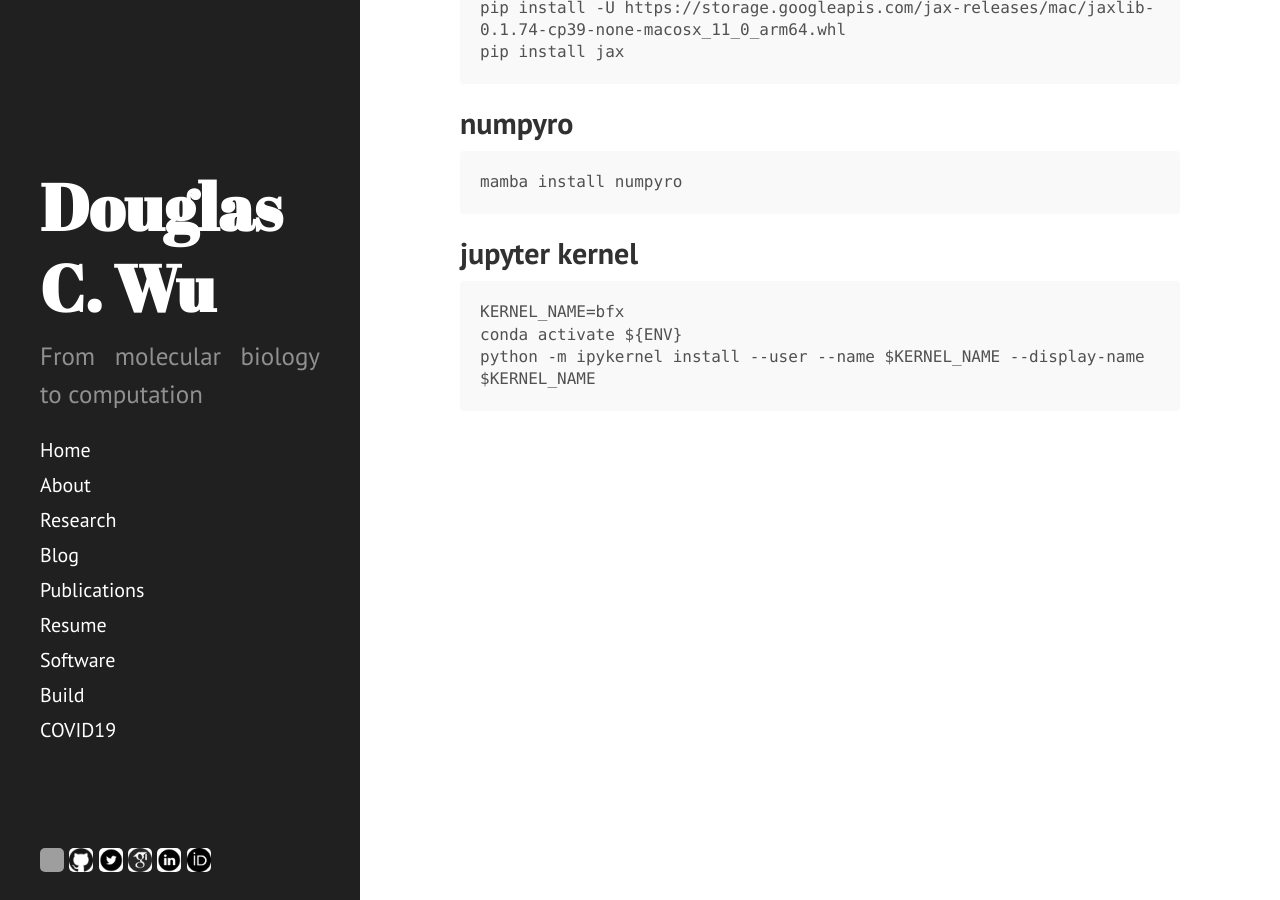
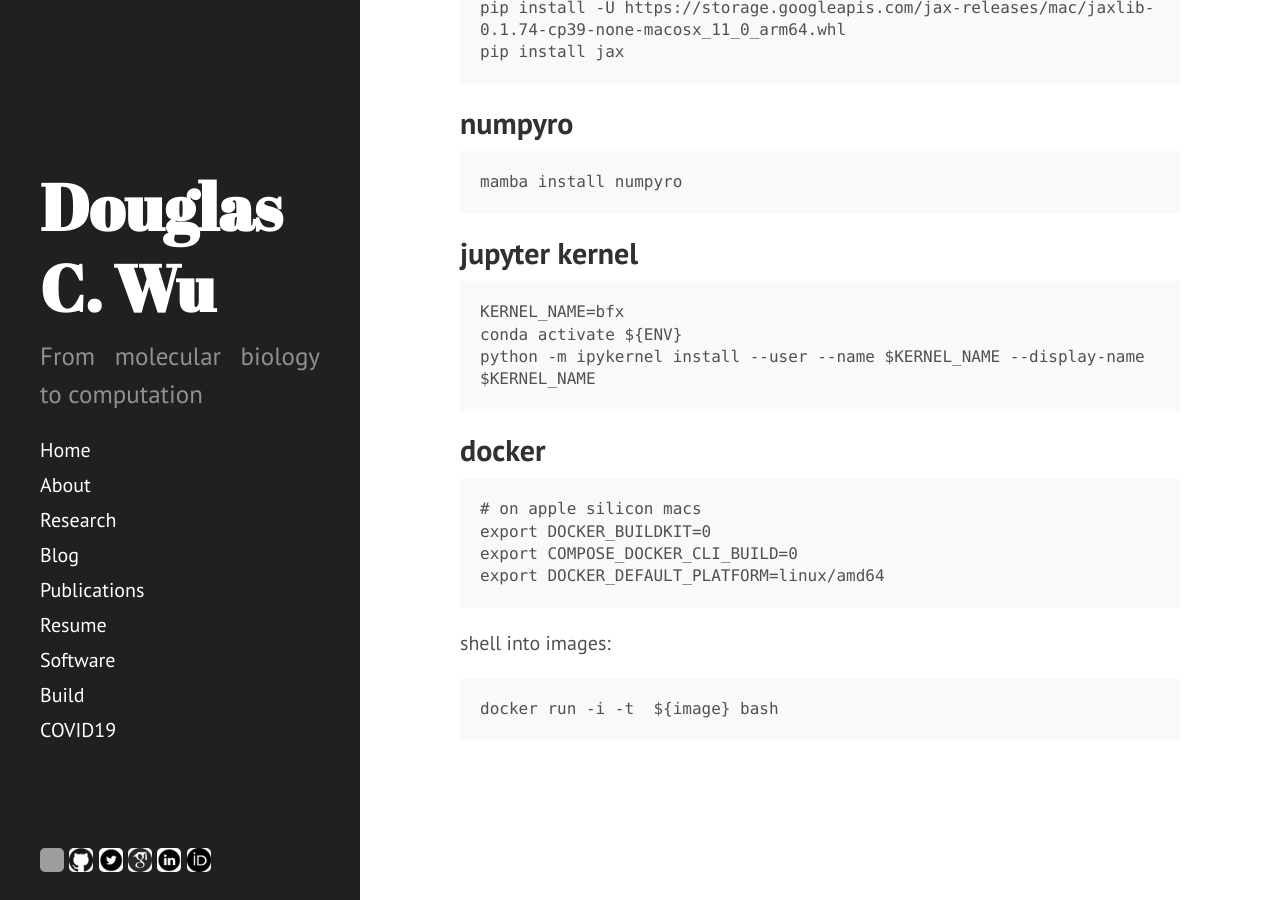
Before and after one commit to wckdouglas/wckdouglas.github.io, a Jekyll site: the page built from _pages/build.md, in a window 1280 px wide and 900 px high, scrolled down 8714 px. Built offline with Jekyll 4.4.1, drawn with Linux system fonts in a browser that asks for light colours; grey boxes are pictures that could not be loaded.

Commit message:
Update build.md

````diff
--- a/_pages/build.md
+++ b/_pages/build.md
@@ -358,3 +358,17 @@ KERNEL_NAME=bfx
 conda activate ${ENV}
 python -m ipykernel install --user --name $KERNEL_NAME --display-name $KERNEL_NAME
 ```
+
+## docker ##
+
+```
+# on apple silicon macs
+export DOCKER_BUILDKIT=0
+export COMPOSE_DOCKER_CLI_BUILD=0
+export DOCKER_DEFAULT_PLATFORM=linux/amd64
+```
+
+shell into images:
+```
+docker run -i -t  ${image} bash
+```
````
